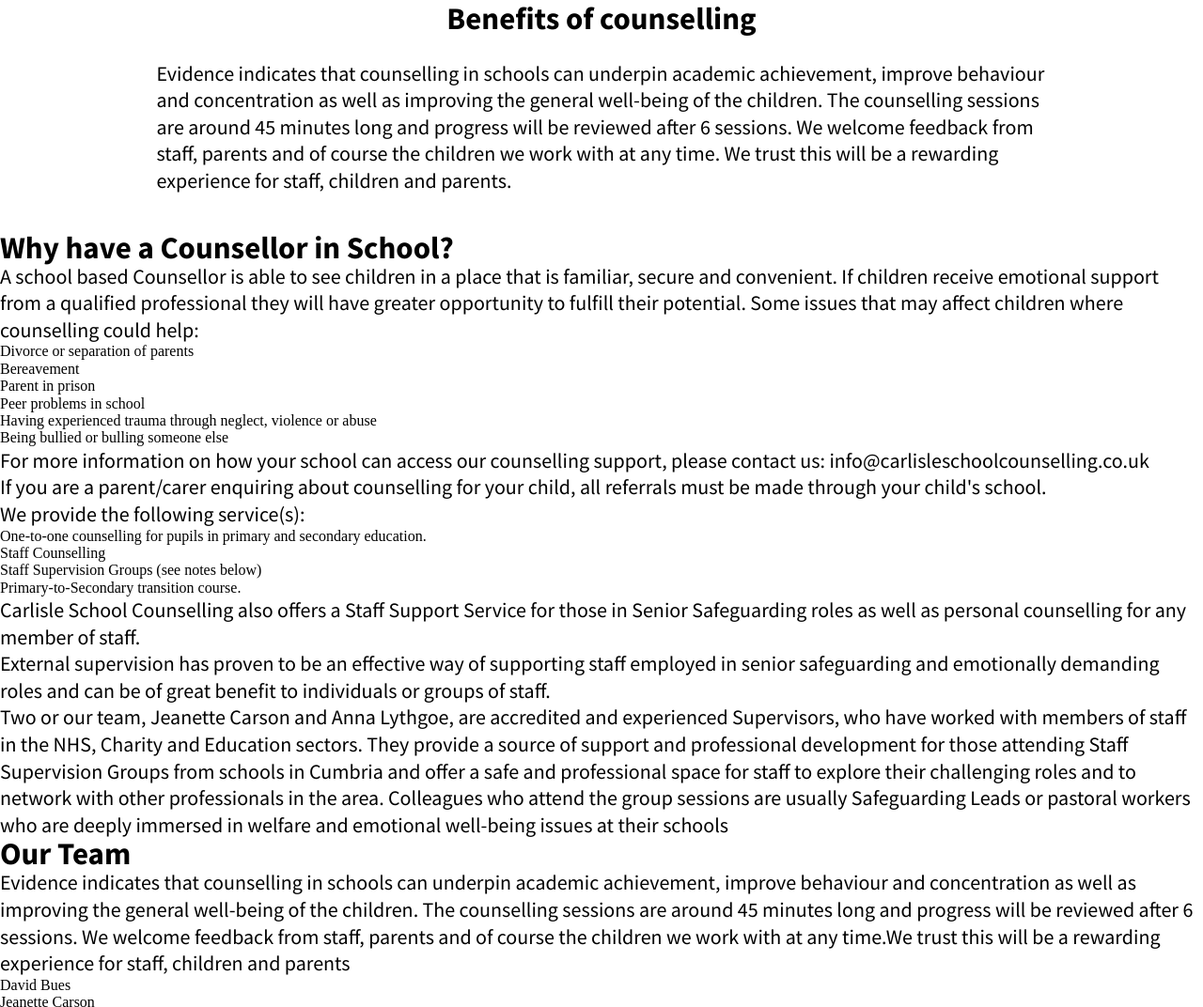
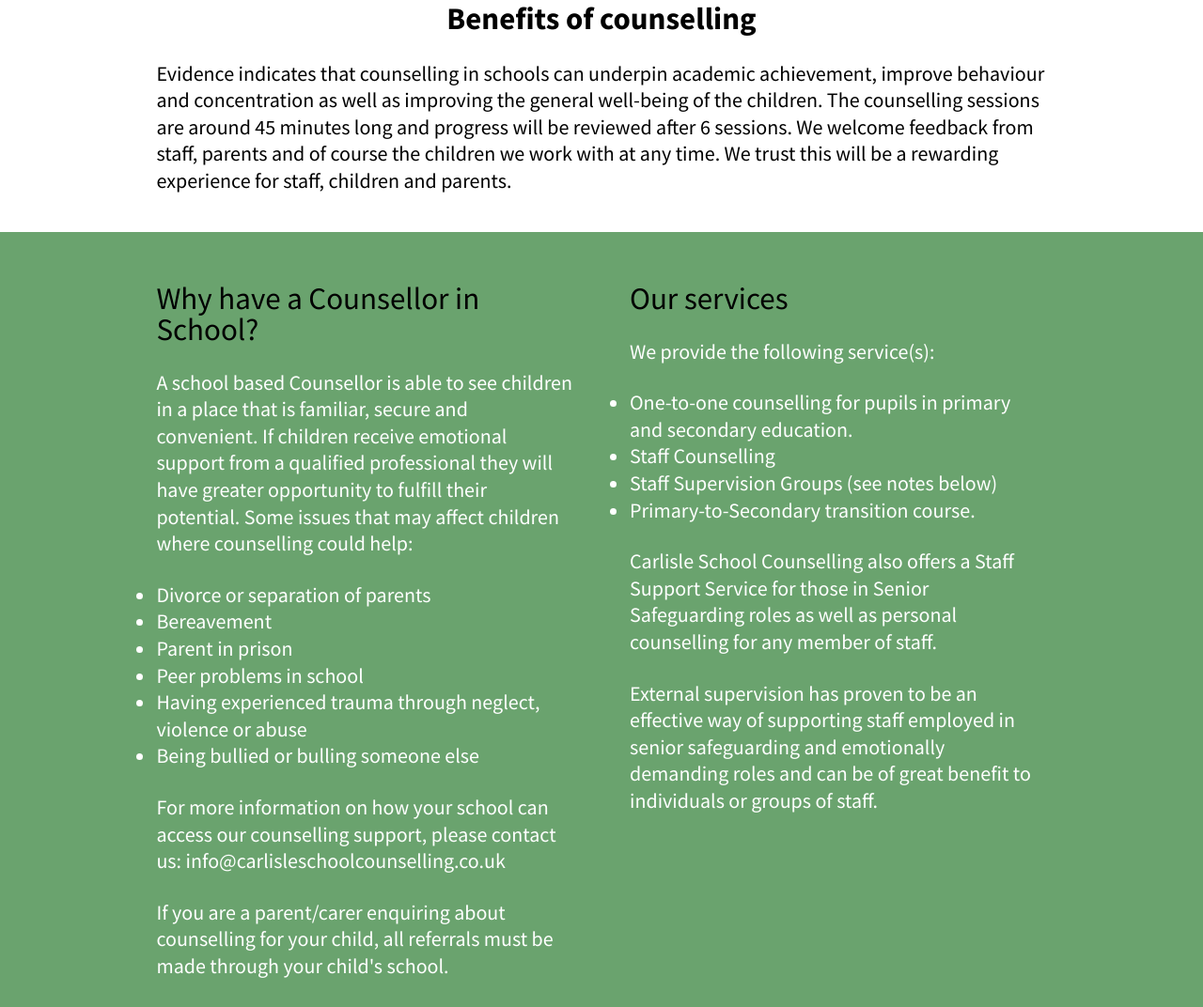
Before and after one commit to rbarzegar/carlislecounsellingstatic, a website built with webpack: page app/index.html in a window 1280 px wide. Shown: the part 804-1876 px from the top of the page at 94% size. Built offline with nearby package versions, Linux system fonts and the light colour scheme.

Commit message:
about section

```diff
--- a/app/css/styles.css
+++ b/app/css/styles.css
@@ -992,3 +992,69 @@
          text-align: left
    }
       }
+
+.about {
+   background-color: #6aa36e;
+}
+
+.about__flex-container {
+      display: -webkit-box;
+      display: -ms-flexbox;
+      display: flex;
+      -webkit-box-orient: vertical;
+      -webkit-box-direction: normal;
+          -ms-flex-direction: column;
+              flex-direction: column;
+   }
+
+@media (min-width: 641px) {
+
+.about__flex-container {
+         -webkit-box-orient: horizontal;
+         -webkit-box-direction: normal;
+             -ms-flex-direction: row;
+                 flex-direction: row
+   }
+      }
+
+@media (min-width: 641px) {
+
+.about__column {
+         width: 50%
+   }
+         .about__column:first-child {
+            padding-right: 30px;
+         }
+         .about__column:last-child {
+            padding-left: 30px;
+         }
+      }
+
+.about__column-title {
+      font-weight: normal;
+      padding-bottom: 26px;
+   }
+
+.about__column-spacing {
+      padding-bottom: 26px;
+   }
+
+.about__list {
+   font-family: 'Source Sans Pro', system-ui, -apple-system, BlinkMacSystemFont, Segoe UI, Roboto, Oxygen, Ubuntu, Cantarell, Droid Sans, Helvetica Neue, sans-serif;
+   font-size: body-mobile-size;
+   line-height: 1.05;
+   }
+
+@media (min-width: 641px) {
+
+.about__list {
+   font-family: 'Source Sans Pro', system-ui, -apple-system, BlinkMacSystemFont, Segoe UI, Roboto, Oxygen, Ubuntu, Cantarell, Droid Sans, Helvetica Neue, sans-serif;
+   font-size: 1.375rem;
+   line-height: 1.3
+   }
+      }
+
+.about--color-white {
+      color: #fff;
+      font-weight: normal;
+   }
--- a/app/index.html
+++ b/app/index.html
@@ -62,19 +62,27 @@
         <div class="wrapper">
             <h2 class="benefits__title">Benefits of counselling</h2>
             <p class="benefits__body">
-                Evidence indicates that counselling in schools can underpin academic achievement, improve behaviour and concentration as well as improving the general well-being of the children. The counselling sessions are around 45 minutes long and progress will be reviewed after 6 sessions. We welcome feedback from staff, parents and of course the children we work with at any time. We trust this will be a rewarding experience for staff, children and parents.
+                Evidence indicates that counselling in schools can underpin academic achievement, improve behaviour and concentration as
+                well as improving the general well-being of the children. The counselling sessions are around 45 minutes
+                long and progress will be reviewed after 6 sessions. We welcome feedback from staff, parents and of course
+                the children we work with at any time. We trust this will be a rewarding experience for staff, children and
+                parents.
             </p>
         </div>
     </div>
 
     <!-- About us -->
-    <div class="about">
-        <div class="about__why">
-            <h2>Why have a Counsellor in School?</h2>
-            <p>A school based Counsellor is able to see children in a place that is familiar, secure and convenient. If children
-                receive emotional support from a qualified professional they will have greater opportunity to fulfill their
-                potential. Some issues that may affect children where counselling could help:</p>
-            <ul>
+    <div class="about section-top section-bottom">
+        <div class="wrapper">
+            <div class="about__flex-container">
+                <div class="about__why about__column">
+                    <h2 class="about__column-title">Why have a Counsellor in School?</h2>
+                    <p class="about__column-spacing about--color-white">
+                        A school based Counsellor is able to see children in a place that is familiar, secure and convenient. If children receive
+                        emotional support from a qualified professional they will have greater opportunity to fulfill their
+                        potential. Some issues that may affect children where counselling could help:
+                    </p>
+                    <ul class="about__column-spacing about__list about--color-white">
                         <li>Divorce or separation of parents</li>
                         <li>Bereavement</li>
                         <li>Parent in prison</li>
@@ -82,23 +90,26 @@
                         <li>Having experienced trauma through neglect, violence or abuse</li>
                         <li>Being bullied or bulling someone else</li>
                     </ul>
-            <p>For more information on how your school can access our counselling support, please contact us:
+                    <p class="about__column-spacing about--color-white">For more information on how your school can access our counselling support, please contact us:
                         <a href="mailto:info@carlisleschoolcounselling.co.uk"></a>info@carlisleschoolcounselling.co.uk</p>
-            <p>If you are a parent/carer enquiring about counselling for your child, all referrals must be made through your
-                child's school.</p>
+                    <p class="about__column-spacing about--color-white">If you are a parent/carer enquiring about counselling for your child, all referrals must be made through
+                        your child's school.</p>
                 </div>
-        <div class="about__services">
-            <p>We provide the following service(s):</p>
-            <ul>
+                <div class="about__services about__column">
+                    <h2 class="about__column-title">Our services</h2>
+                    <p class="about__column-spacing about--color-white">We provide the following service(s):</p>
+                    <ul class="about__column-spacing about__list about--color-white">
                         <li>One-to-one counselling for pupils in primary and secondary education.</li>
                         <li>Staff Counselling</li>
                         <li>Staff Supervision Groups (see notes below)</li>
                         <li>Primary-to-Secondary transition course.</li>
                     </ul>
-            <p>Carlisle School Counselling also offers a Staff Support Service for those in Senior Safeguarding roles as well
-                as personal counselling for any member of staff.</p>
-            <p>External supervision has proven to be an effective way of supporting staff employed in senior safeguarding and
-                emotionally demanding roles and can be of great benefit to individuals or groups of staff.</p>
+                    <p class="about__column-spacing about--color-white">Carlisle School Counselling also offers a Staff Support Service for those in Senior Safeguarding roles
+                        as well as personal counselling for any member of staff.</p>
+                    <p class="about__column-spacing about--color-white">External supervision has proven to be an effective way of supporting staff employed in senior safeguarding
+                        and emotionally demanding roles and can be of great benefit to individuals or groups of staff.</p>
+                </div>
+            </div>
         </div>
     </div>
 
--- /dev/null
+++ b/app/postcss/modules/about/_about.css
@@ -0,0 +1,42 @@
+.about {
+   background-color: $mainGreen;
+   &__flex-container {
+      display: flex;
+      flex-direction: column;
+      @media (--tablet) {
+         flex-direction: row;
+      }
+   }
+   &__column {
+      @media (--tablet) {
+         width: 50%;
+         &:first-child {
+            padding-right: 30px;
+         }
+         &:last-child {
+            padding-left: 30px;
+         }
+      }
+   }
+
+   &__column-title {
+      font-weight: normal;
+      padding-bottom: 26px;
+   }
+
+   &__column-spacing {
+      padding-bottom: 26px;
+   }
+
+   &__list {
+      @include typog-mobile-body;
+      @media (--tablet) {
+         @include typog-desktop-body;
+      }
+   }
+
+   &--color-white {
+      color: $white;
+      font-weight: normal;
+   }
+}
--- a/app/postcss/styles.css
+++ b/app/postcss/styles.css
@@ -10,3 +10,4 @@
 @import "modules/header/hamburger";
 @import "modules/hero/large-hero";
 @import "modules/benefits/benefits";
+@import "modules/about/about";
```
Lines whose indentation alone changed are shown as unchanged.
